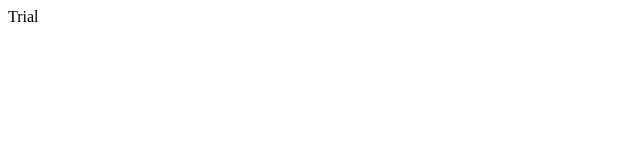
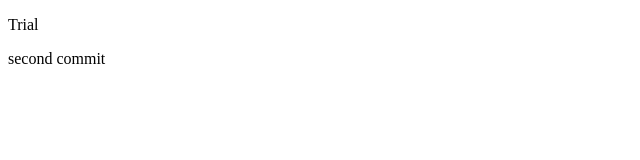
Before and after one commit to Aklizz/test, a plain HTML site: page index.html in a window 1280 px wide. Shown: the whole page, without its empty margins (0-640 px from the left). Drawn offline with Linux system fonts and the light colour scheme.

Commit message:
modified

```diff
--- a/index.html
+++ b/index.html
@@ -7,6 +7,7 @@
     <title>Document</title>
 </head>
 <body>
-   Trial
+   <p>Trial</p>
+   <p>second commit</p>
 </body>
 </html>
```
